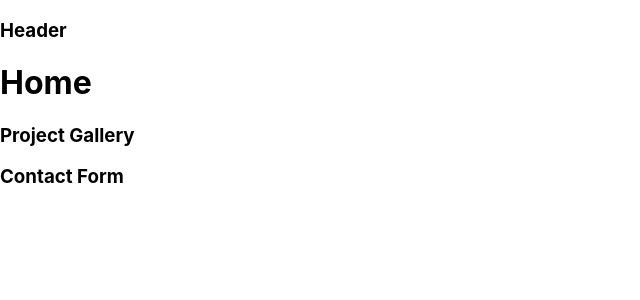
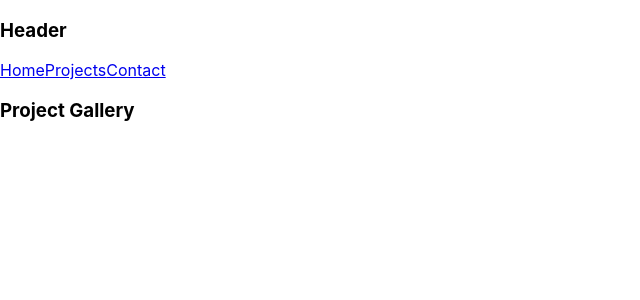
Before and after one commit to ayahxsheikh/my-portfolio, a React (Create React App) app: page /projects in a window 1280 px wide. Shown: the top 300 px of the page, without its empty margins (0-640 px from the left). Built offline with nearby package versions, Linux system fonts and the light colour scheme.

Commit message:
react router works

```diff
--- a/src/App.js
+++ b/src/App.js
@@ -6,7 +6,7 @@ import Contact from './pages/Contact';
 import Header from './components/Header';
 import Project from './components/Project';
 
-// import {Routes, Route} from 'react-router-dom';
+import {Routes, Route} from 'react-router-dom';
 
 
 function App() {
@@ -14,19 +14,19 @@ function App() {
     < >
     <Header />
 
-    <Home />
+    {/* <Home />
 
-    <PGallery />
+    <PGallery /> */}
 
-    {/* <Routes>
+    <Routes>
       <Route path="/" element={<Home />} />
       <Route path="/projects" element={<PGallery />} />
       <Route path="/contact" element={<Contact />} />
-    </Routes> */}
+    </Routes>
 
     <Project />
 
-    <Contact />
+    {/* <Contact /> */}
 
     </>
   );
--- a/src/components/Header.js
+++ b/src/components/Header.js
@@ -1,13 +1,13 @@
-// import { NavLink } from 'react-router-dom';
+import { NavLink } from 'react-router-dom';
 
 function Header(props){
     return (
         <header>
             <h3>Header</h3>
             <nav>
-            {/* <NavLink to="/" >Home</NavLink>
+            <NavLink to="/" >Home</NavLink>
             <NavLink to="/projects" >Projects</NavLink>
-            <NavLink to="/contact">Contact</NavLink> */}
+            <NavLink to="/contact">Contact</NavLink>
             </nav>
         </header>
     )
--- a/src/index.js
+++ b/src/index.js
@@ -1,14 +1,14 @@
 import React from 'react';
 import ReactDOM from 'react-dom/client';
 import './index.css';
-// import { BrowserRouter } from 'react-router-dom';
+import { BrowserRouter } from 'react-router-dom';
 import App from './App';
 
 const root = ReactDOM.createRoot(document.getElementById('root'));
 root.render(
   <React.StrictMode>
-    {/* <BrowserRouter> */}
+    <BrowserRouter>
     <App />
-    {/* </BrowserRouter> */}
+    </BrowserRouter>
   </React.StrictMode>
 );
```
